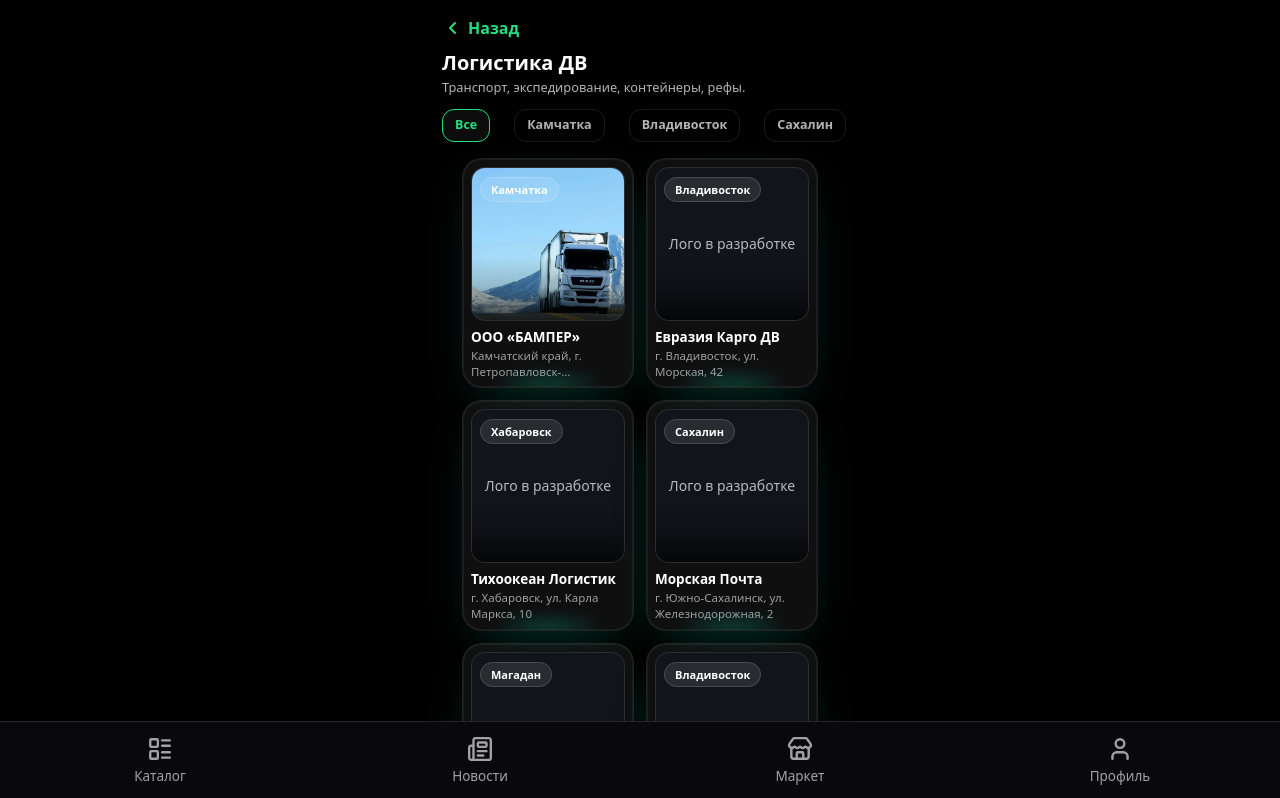
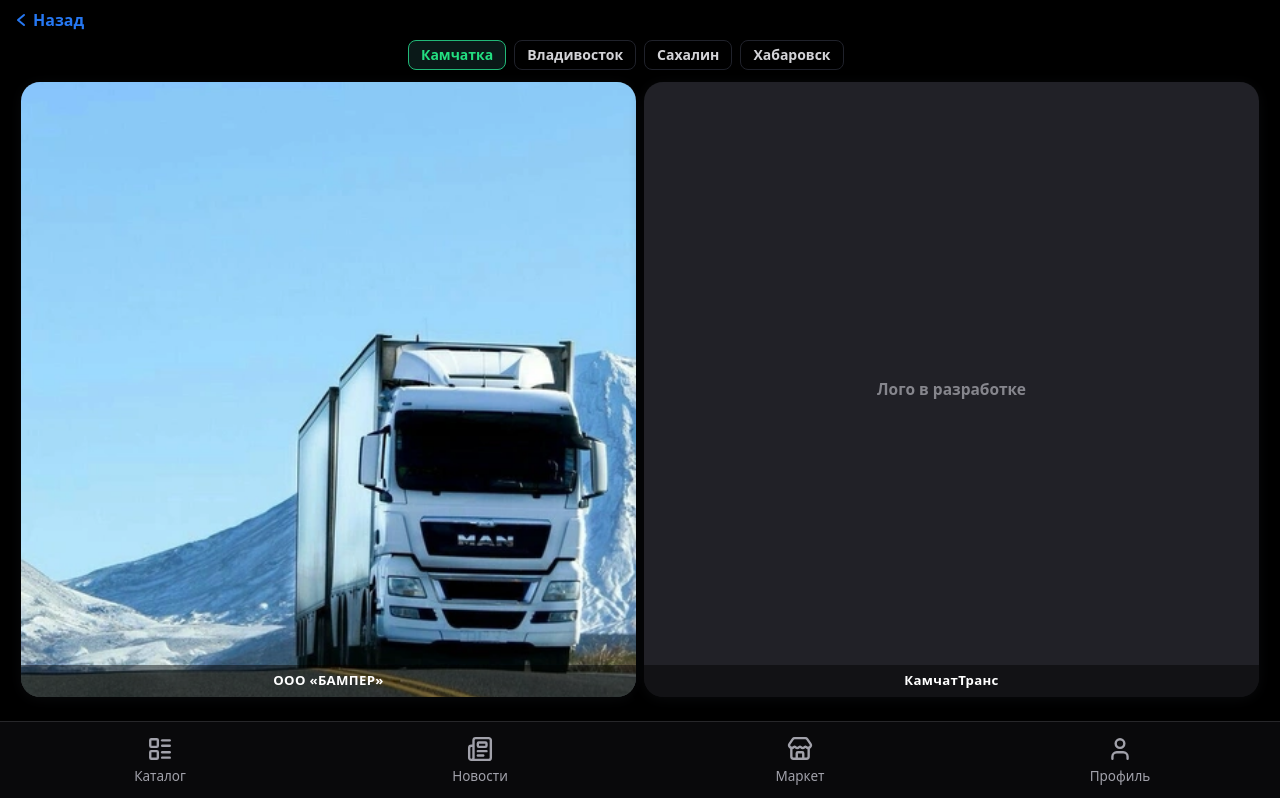
Before and after one commit to AlexSalavat/ikra-miniapp, a React (Create React App) app: page /logistics in a window 1280 px wide. Shown: the top 798 px of the page. Built offline with nearby package versions, Linux system fonts and the light colour scheme.

Commit message:
Обновление sparta

```diff
--- a/src/components/LogisticsShowcase.js
+++ b/src/components/LogisticsShowcase.js
@@ -1,58 +1,70 @@
+// src/components/LogisticsShowcase.js
 import React, { useMemo, useState } from "react";
-import logistics from "../data/logistics"; // твои данные
+import logistics from "../data/logistics";
 
 const FILTERS = [
-  { label: "Все", keys: [] },
-  { label: "Камчатка", keys: ["Камчатка", "Петропавловск"] },
-  { label: "Владивосток", keys: ["Владивосток", "Приморье"] },
-  { label: "Сахалин", keys: ["Сахалин", "Южно-Сахалинск"] },
+  { label: "Камчатка", keys: ["Камчатка", "Камчатский"] },
+  { label: "Владивосток", keys: ["Владивосток"] },
+  { label: "Сахалин", keys: ["Сахалин"] },
   { label: "Хабаровск", keys: ["Хабаровск"] },
 ];
 
-function matchByKeys(item, keys) {
-  if (!keys || keys.length === 0) return true;
-  const hay = `${item.region || ""} ${item.address || ""} ${item.name || ""}`.toLowerCase();
-  return keys.some(k => hay.includes(String(k).toLowerCase()));
+const GAP = 8;
+
+function isMatchByKeys(item, keys) {
+  if (!keys?.length) return true;
+  const hay = `${item.region || ""} ${item.name || ""}`.toLowerCase();
+  return keys.some((k) => hay.includes(String(k).toLowerCase()));
 }
 
 export default function LogisticsShowcase() {
   const [filter, setFilter] = useState(FILTERS[0].label);
 
-  const items = useMemo(() => {
-    const keys = FILTERS.find(f => f.label === filter)?.keys || [];
-    return logistics.filter(it => matchByKeys(it, keys));
-  }, [filter]);
+  const activeKeys = useMemo(
+    () => FILTERS.find((f) => f.label === filter)?.keys || [],
+    [filter]
+  );
+
+  const filtered = useMemo(
+    () => logistics.filter((item) => isMatchByKeys(item, activeKeys)),
+    [activeKeys]
+  );
+
+  // для ровных квадратов — считаем размер от ширины экрана
+  const CARD_SIZE = `calc((100vw - 26px - ${GAP}px) / 2)`;
 
   return (
-    <div className="bg-black min-h-screen pb-20 pt-4 flex flex-col items-center">
+    <div className="bg-black min-h-screen pt-2 pb-20 flex flex-col items-center">
       {/* Назад */}
-      <div className="w-full max-w-[420px] px-3 mb-2">
       <button
         onClick={() => window.history.back()}
-          className="flex items-center gap-1.5 text-[#23df81] hover:text-white transition font-semibold"
+        className="self-start ml-3 mb-2 text-[#2678f3] font-semibold flex items-center gap-1"
       >
-          <svg width="20" height="20" fill="none"><path d="M13 5l-5 5 5 5" stroke="currentColor" strokeWidth="2" strokeLinecap="round" strokeLinejoin="round"/></svg>
+        <svg width="17" height="17" fill="none" className="-mt-[2px]">
+          <path
+            d="M12 4l-6 5 6 5"
+            stroke="currentColor"
+            strokeWidth="2"
+            strokeLinecap="round"
+            strokeLinejoin="round"
+          />
+        </svg>
         Назад
       </button>
-      </div>
-
-      {/* Заголовок */}
-      <div className="w-full max-w-[420px] px-3">
-        <h1 className="text-white font-extrabold text-[20px]">Логистика ДВ</h1>
-        <div className="text-white/70 text-[12.8px]">Транспорт, экспедирование, контейнеры, рефы.</div>
-      </div>
 
       {/* Фильтры */}
-      <div className="w-full max-w-[420px] px-3 mt-3 flex gap-6 overflow-x-auto no-scrollbar">
-        {FILTERS.map(f => {
-          const active = f.label === filter;
+      <div className="w-full max-w-[480px] overflow-x-auto px-2 flex gap-2 mb-3 no-scrollbar">
+        {FILTERS.map((f) => {
+          const active = filter === f.label;
           return (
             <button
               key={f.label}
               onClick={() => setFilter(f.label)}
               className={[
-                "px-3 py-1.5 rounded-xl text-[12.5px] font-bold whitespace-nowrap border transition",
-                active ? "text-[#23df81] border-[#23df81] bg-white/5" : "text-white/70 border-white/10 hover:bg-white/5"
+                "px-3 py-1 rounded-lg border text-sm font-bold whitespace-nowrap",
+                active
+                  ? "bg-[#0a1918] text-[#23df81] border-[#22b978]"
+                  : "bg-transparent text-[#d3d3d7] border-[#20222b]",
               ].join(" ")}
             >
               {f.label}
@@ -61,66 +73,56 @@ export default function LogisticsShowcase() {
         })}
       </div>
 
-      {/* Сетка карточек */}
+      {/* Сетка */}
       <div
-        className="w-full mt-4 grid justify-center gap-3 px-3"
-        style={{ gridTemplateColumns: "repeat(2, min(172px, 44vw))" }}
+        className="w-full grid justify-center px-2"
+        style={{
+          maxWidth: `calc(2 * ${CARD_SIZE} + ${GAP}px)`,
+          display: "grid",
+          gridTemplateColumns: `repeat(2, minmax(0, 1fr))`,
+          gap: GAP,
+        }}
       >
-        {items.map((item) => (
-          <a
-            key={item.id}
-            href={item.mapLink || "#"}
-            target={item.mapLink ? "_blank" : undefined}
-            rel="noreferrer"
-            className="card-glow glass-card group relative"
-            style={{ borderRadius: 20, padding: 8 }}
-            title={item.name}
+        {filtered.map((item, idx) => (
+          <div
+            key={`${item.id}-${idx}`}
+            className="relative rounded-[19px] overflow-hidden"
+            style={{
+              width: "100%",
+              aspectRatio: "1 / 1",
+              background: "#212127",
+              display: "flex",
+              alignItems: "center",
+              justifyContent: "center",
+              boxShadow: "0 2px 14px #16181d66",
+            }}
           >
-            {/* квадрат с фото/лого */}
-            <div
-              className="relative w-full aspect-square overflow-hidden border border-white/10"
-              style={{ borderRadius: 14, background: "#11141a" }}
-            >
+            {/* Фото/лого */}
             {item.logo ? (
               <img
                 src={item.logo}
                 alt={item.name}
-                  className="w-full h-full object-cover transition-transform duration-300 group-hover:scale-[1.03]"
-                  onError={(e) => (e.currentTarget.src = "/images/no-image.webp")}
+                className="w-full h-full object-cover"
+                onError={(e) => {
+                  e.currentTarget.src = "/images/no-logo.webp";
+                }}
               />
             ) : (
-                <div className="w-full h-full grid place-items-center text-white/70 text-sm">
+              <span
+                className="text-center font-semibold"
+                style={{ color: "#86868d", fontSize: 15.5 }}
+              >
                 Лого в разработке
+              </span>
+            )}
+
+            {/* НАЗВАНИЕ (адрес НЕ выводим) */}
+            <div className="absolute left-0 right-0 bottom-0 bg-black/45 text-white font-bold text-[13.2px] text-center py-1.5 px-2 tracking-wide">
+              {item.name}
             </div>
-              )}
-              <div className="absolute inset-x-0 bottom-0 h-16 bg-gradient-to-t from-black/70 via-black/20 to-transparent" />
-              {/* регион‑пилюля */}
-              {item.region && (
-                <div className="absolute top-2 left-2">
-                  <span className="px-2.5 py-1 rounded-full text-[11px] font-bold text-white border border-white/15 bg-white/10 backdrop-blur-sm">
-                    {item.region}
-                  </span>
           </div>
-              )}
-            </div>
-
-            {/* название и адрес */}
-            <div className="mt-2">
-              <div className="text-white font-bold text-[13.5px] leading-tight truncate">{item.name}</div>
-              {item.address && (
-                <div className="text-white/60 text-[11.5px] leading-snug line-clamp-2 mt-0.5">
-                  {item.address}
-                </div>
-              )}
-            </div>
-          </a>
         ))}
       </div>
-
-      {/* если пусто */}
-      {items.length === 0 && (
-        <div className="text-white/60 text-sm mt-10">Нет компаний по выбранному фильтру</div>
-      )}
     </div>
   );
 }
--- a/src/data/NeirobizShowcase.js
+++ b/src/data/NeirobizShowcase.js
@@ -4,16 +4,14 @@ import { useNavigate } from "react-router-dom";
 import services from "../data/neirobiz";
 import neirobizServices from "../data/neirobizServices";
 
-// компактный квадрат карточки
 const CARD = 172;
 const RADIUS = 20;
 
-// склеиваем текстовые описания/иконки (neirobiz.js) с визуалами (neirobizServices.js)
 function mergeServices() {
   const map = Object.fromEntries(services.map((s) => [s.id, s]));
   return neirobizServices.map((card) => ({
     ...card,
-    icon: map[card.id]?.icon || "✨",
+    // оставляем только текст; иконки/эмодзи не используем
     short: map[card.id]?.short || card.description || "",
   }));
 }
@@ -24,19 +22,21 @@ export default function NeirobizShowcase() {
 
   return (
     <div className="bg-black min-h-screen pb-20 pt-6 flex flex-col items-center">
-      {/* Заголовок экрана */}
       <div className="w-full max-w-[420px] px-4">
-        <h1 className="text-white font-extrabold text-[22px] tracking-[.02em]">NeiroBiz</h1>
+        <h1 className="text-white font-extrabold text-[22px] tracking-[.02em]">
+          NeiroBiz
+        </h1>
         <div className="text-[#b5e0fe] text-[14.5px] mt-1 font-semibold">
           AI‑сервисы и генерация упаковки
         </div>
         <div className="text-white/70 text-[13px] mt-1">
           Автоматизируйте бизнес через ботов, мини‑приложения, дизайн и аналитику.{" "}
-          <span className="text-[#23df81] font-semibold">Оформите заявку — результат быстрее.</span>
+          <span className="text-[#23df81] font-semibold">
+            Оформите заявку — результат быстрее.
+          </span>
         </div>
       </div>
 
-      {/* Сетка карточек */}
       <div
         className="mt-4 grid justify-center gap-4"
         style={{ gridTemplateColumns: `repeat(2, min(${CARD}px, 44vw))` }}
@@ -59,13 +59,8 @@ export default function NeirobizShowcase() {
                 className="w-full h-full object-cover transition-transform duration-300 group-hover:scale-[1.03]"
                 onError={(e) => (e.currentTarget.src = "/images/no-image.webp")}
               />
-              {/* затемнение снизу + «пилюля» с иконкой */}
+              {/* затемнение снизу */}
               <div className="absolute inset-x-0 bottom-0 h-20 bg-gradient-to-t from-black/70 via-black/20 to-transparent" />
-              <div className="absolute top-2 left-2">
-                <span className="px-2.5 py-1 rounded-full text-[12px] font-bold text-white border border-white/15 bg-white/10 backdrop-blur-sm">
-                  {svc.icon}
-                </span>
-              </div>
             </div>
 
             {/* Текст под фото */}
@@ -80,6 +75,12 @@ export default function NeirobizShowcase() {
                 {svc.short}
               </div>
             </div>
+
+            {/* лёгкий ховер-контур */}
+            <div
+              className="pointer-events-none absolute inset-0 rounded-[20px] transition-opacity duration-200 opacity-0 group-hover:opacity-100"
+              style={{ boxShadow: "0 0 0 1px rgba(255,255,255,.08) inset" }}
+            />
           </button>
         ))}
       </div>
```
Lines whose indentation alone changed are shown as unchanged.
